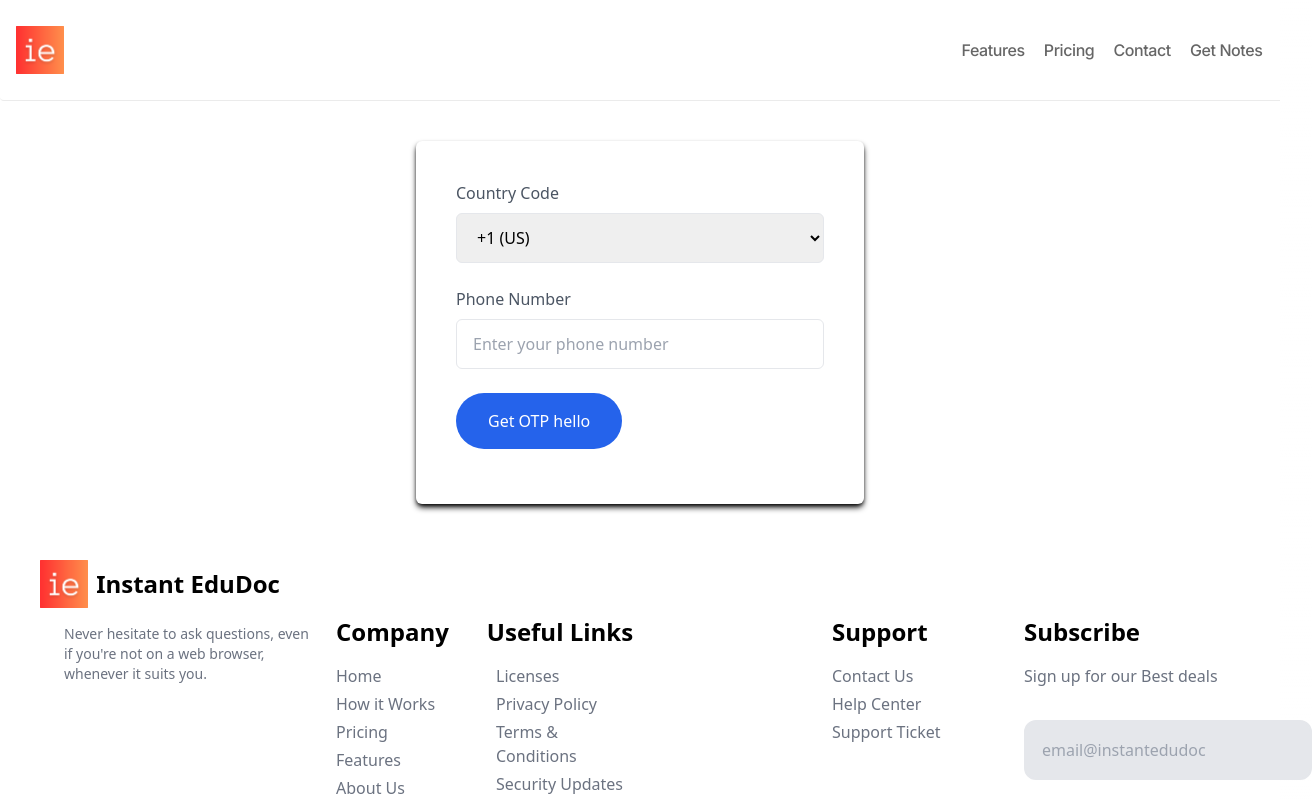
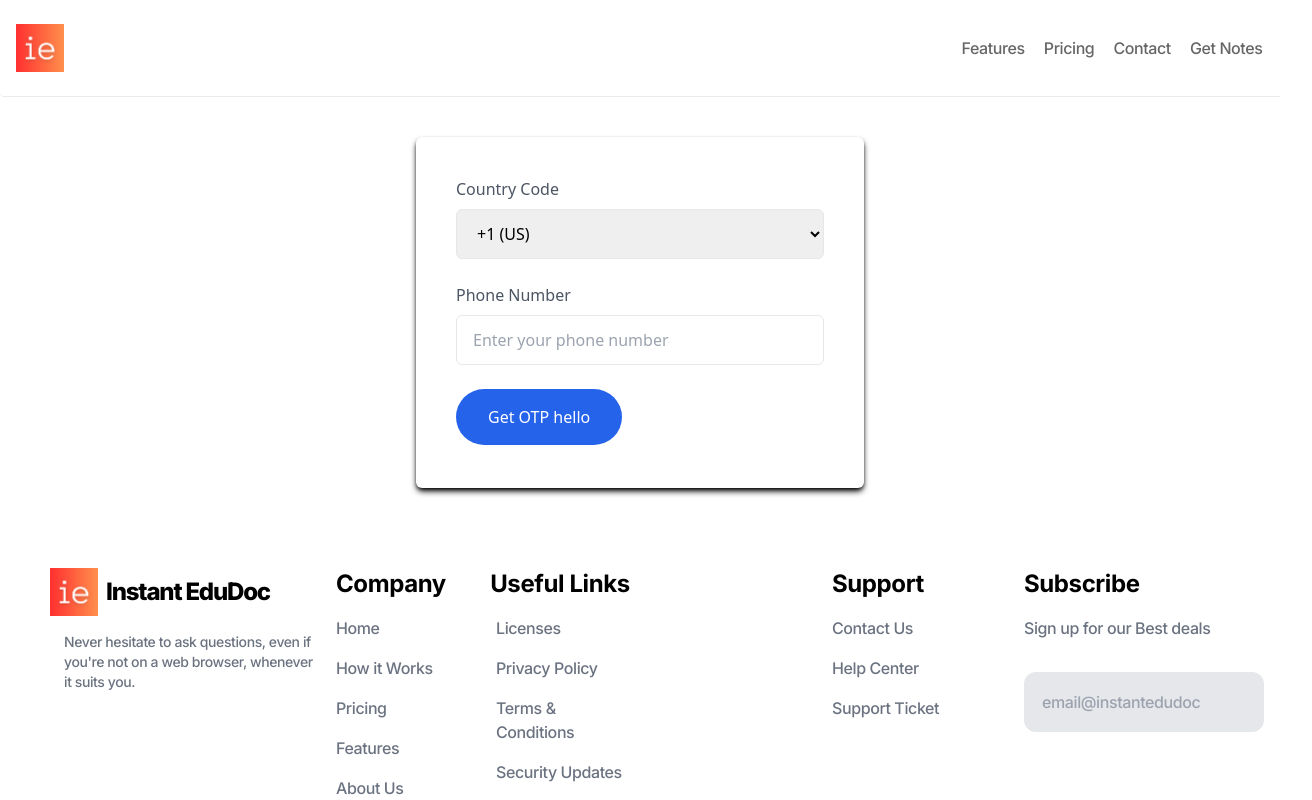
Before and after one commit to MayankGupta2023/ie-pwm, a Next.js app: page /login in a window 1280 px wide. Shown: the whole page, 1312 px wide, since content can reach past the window. Built offline with nearby package versions, Linux system fonts and the light colour scheme; no server answers.

Commit message:
Update footer and navbar styles

```diff
--- a/src/components/footer.js
+++ b/src/components/footer.js
@@ -2,19 +2,20 @@
 
 import React from 'react';
 import logo from '../assets/logo.png'
+import styles from '../styles/navbar.module.css'
 
 
 const Footer = () => {
     return (
 
 
-        <footer className='flex w-full h-full '>
+        <footer className={`flex w-full h-full pt-20 font-sans tracking-tight font-medium ${styles.inter}`}>
 
             <div className='h-full w-1/4'>
-                <div className='h-4/5 flex flex-col gap-4 justify-center items-center '>
+                <div className='h-4/5 flex flex-col gap-4   items-center '>
 
                     <div className='flex gap-2 items-center'>
-                        <img src={logo.src} alt='logo' className='h-12' /><span className='font-bold text-2xl'>Instant EduDoc</span>
+                        <img src={logo.src} alt='logo' className='h-12 ' /><span className='font-extrabold text-2xl tracking-tighter'>Instant EduDoc</span>
                     </div>
                     <p className='text-gray-500 pl-16 text-sm '>Never hesitate to ask questions, even if you're not on a web browser, whenever it suits you.</p>
 
@@ -24,11 +25,11 @@ const Footer = () => {
 
             <div className='h-full w-1/4 flex'>
 
-                <div className='h-full w-1/2  flex items-center flex-col pt-28  gap-4 '>
+                <div className='h-full w-1/2  flex items-center flex-col  gap-4 '>
 
-                    <div className='text-2xl font-semibold w-32'>Company</div>
+                    <div className='text-2xl font-bold w-32 '>Company</div>
 
-                    <div className='text-gray-500 flex flex-col gap-1 w-32'>
+                    <div className='text-gray-500 flex flex-col gap-4 w-32'>
                         <div>Home</div>
                         <div>How it Works</div>
                         <div>Pricing</div>
@@ -40,11 +41,11 @@ const Footer = () => {
 
                 </div>
 
-                <div className='h-full w-1/2  flex flex-col pt-28 items-center gap-4 '>
+                <div className='h-full w-1/2  flex flex-col  items-center gap-4 '>
 
-                    <div className='text-2xl font-semibold w-42'>Useful Links</div>
+                    <div className='text-2xl font-bold w-42'>Useful Links</div>
 
-                    <div className='text-gray-500 flex flex-col gap-1 w-32'>
+                    <div className='text-gray-500 flex flex-col gap-4 w-32'>
                         <div>Licenses</div>
                         <div>Privacy Policy</div>
                         <div>Terms & Conditions</div>
@@ -58,11 +59,11 @@ const Footer = () => {
 
             </div>
 
-            <div className='h-full w-1/4 flex items-end flex-col pt-28  gap-4 '>
+            <div className='h-full w-1/4 flex items-end flex-col   gap-4 '>
 
-                <div className='text-2xl font-semibold  w-32'>Support</div>
+                <div className='text-2xl font-bold  w-32'>Support</div>
 
-                <div className='text-gray-500 flex flex-col gap-1  w-32'>
+                <div className='text-gray-500 flex flex-col gap-4  w-32'>
                     <div>Contact Us</div>
                     <div>Help Center</div>
                     <div>Support Ticket</div>
@@ -75,14 +76,14 @@ const Footer = () => {
 
             </div>
 
-            <div className='h-full w-1/4 flex flex-col pt-28  gap-4 '>
+            <div className='h-full w-1/4 flex flex-col  gap-4 '>
 
-                <div className='text-2xl font-semibold pl-16  w-32'>Subscribe</div>
+                <div className='text-2xl font-bold pl-16  w-32'>Subscribe</div>
 
                 <div className='text-gray-500 flex flex-col pl-16 gap-8'>
                     <p>Sign up for our Best deals</p>
 
-                    <input className='p-4 bg-gray-200 border-2 w-72 rounded-xl' type='email' placeholder='email@instantedudoc' />
+                    <input className='p-4 bg-gray-200 border-2 max-w-72 rounded-xl mr-4' type='email' placeholder='email@instantedudoc' />
 
 
 
--- a/src/pages/index.js
+++ b/src/pages/index.js
@@ -147,11 +147,11 @@ export default function Home() {
 
       </div>
 
-      <div style={{ backgroundColor: '#fff6f3' }} className="h-screen ">
+      <div style={{ backgroundColor: '#fff6f3' }} className="min-h-fit h-screen ">
 
-        <div style={{ color: '#333333' }} className="font-bold text-5xl p-4 text-center">Key Features</div>
+        <div style={{ color: '#333333' }} className="font-bold text-5xl p-4 text-center pt-8">Key Features</div>
 
-        <div className="mt-8 h-fit  py-12 px-8 flex items-center justify-center gap-8 flex-wrap">
+        <div className="mt-8 min-h-fit  py-12 px-8 flex items-center justify-center gap-8 flex-wrap ">
 
           <div className="text-center  w-80 h-80 bg-red-200 justify-center items-center font-bold flex text-5xl text-white " style={{ borderRadius: '3.5rem', backgroundColor: '#fd3c34' }}>
 
--- a/src/styles/navbar.module.css
+++ b/src/styles/navbar.module.css
@@ -1,3 +1,4 @@
+@import url('https://fonts.googleapis.com/css2?family=Inter:wght@100;200;300;400;500;600;700;800;900&display=swap');
 .nav{
     /* background-image: linear-gradient(to right, #e74316, #e77558); */
     /* box-shadow: 0 5px 10px rgba(0,0,0,0.5); */
@@ -15,3 +16,8 @@
 .logo{
     box-shadow: rgba(0, 0, 0, 0.5) 0px 50px 90px;
 }
+
+.inter{
+    font-family: 'Inter', sans-serif;
+
+}
```
